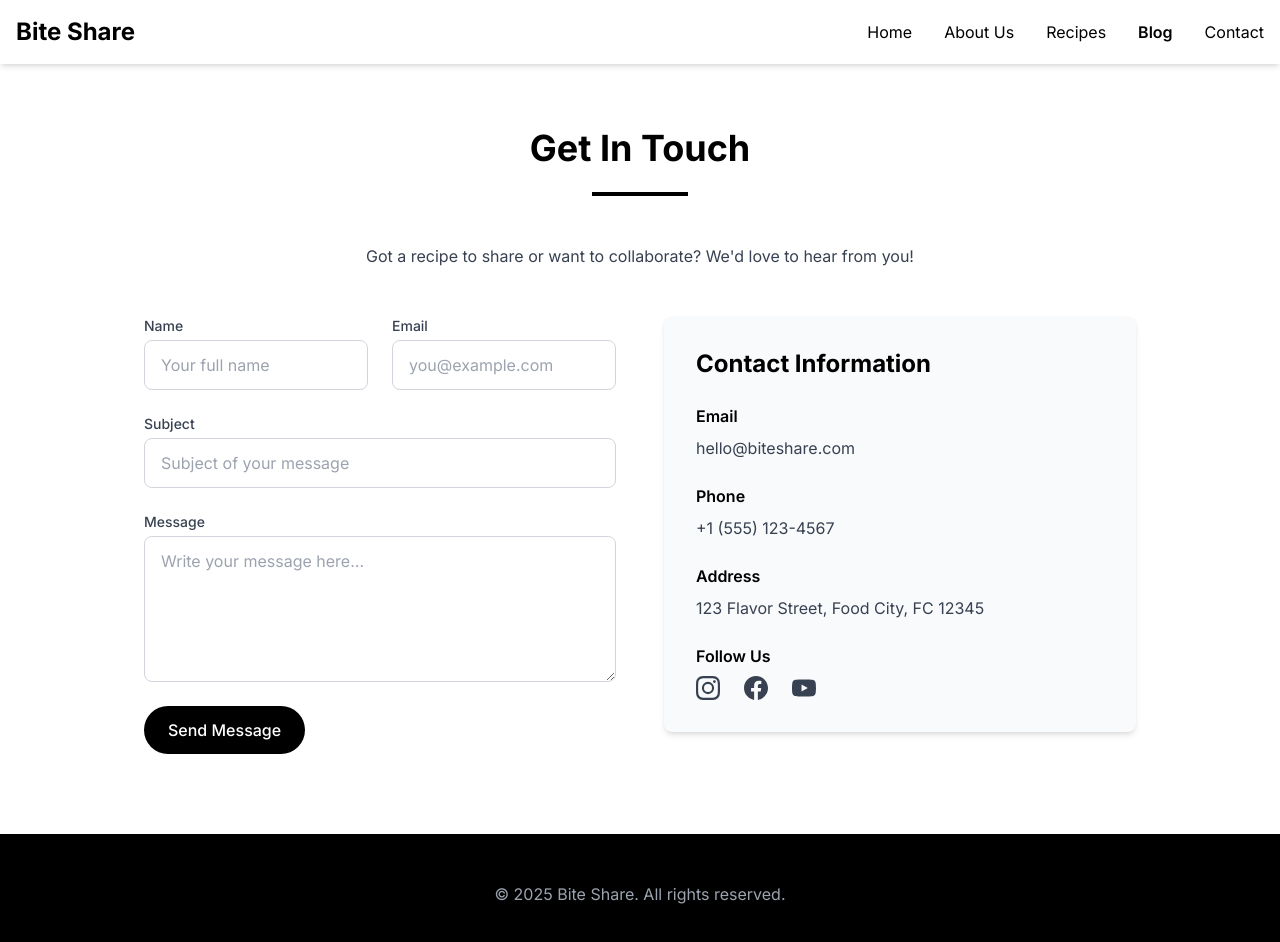
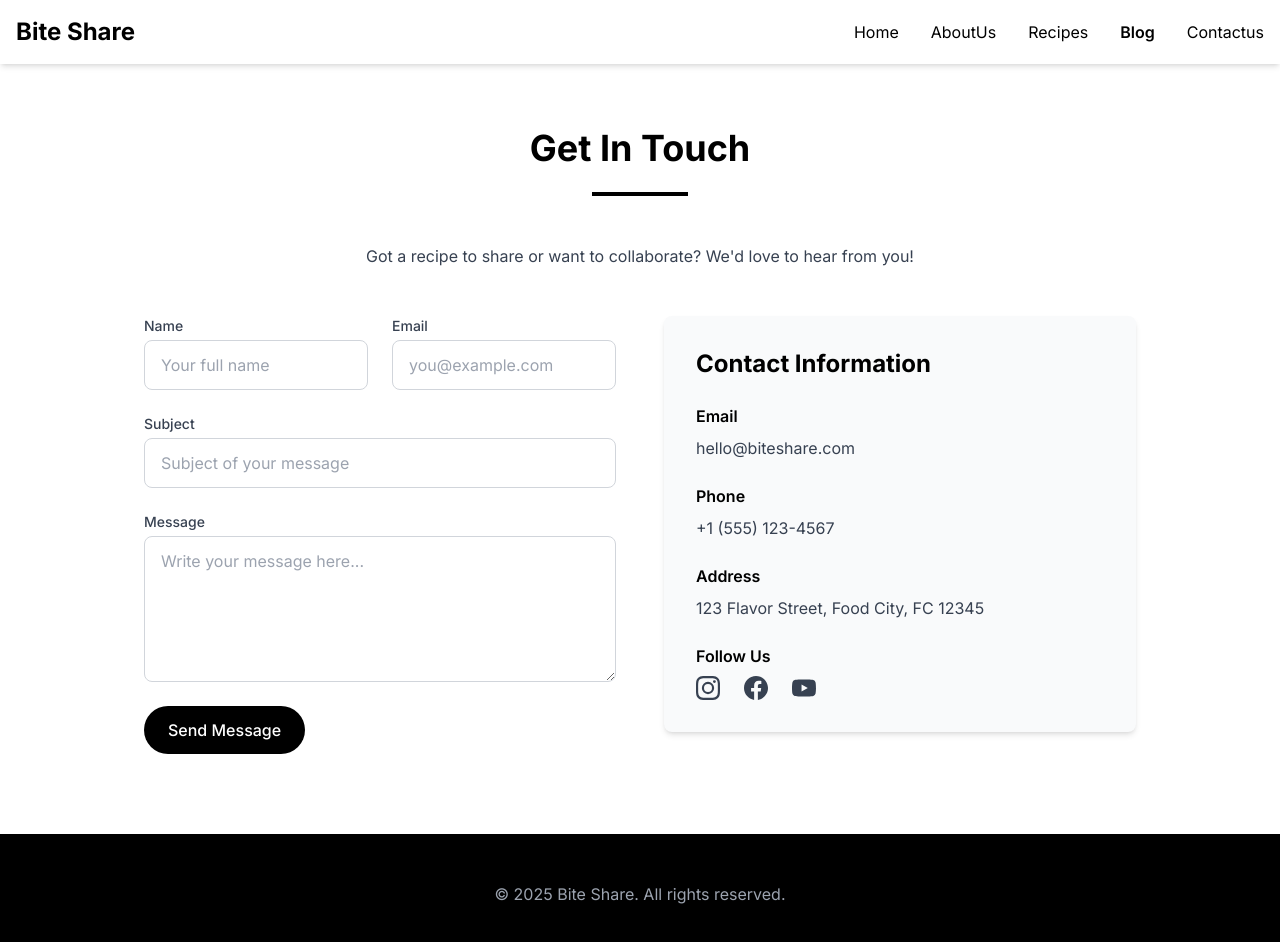
Before and after one commit to shifujee/biteshere, a plain HTML site: page contactus.html in a window 1280 px wide. Drawn offline with nearby package versions, Linux system fonts and the light colour scheme.

Commit message:
Update contactus.html

```diff
--- a/contactus.html
+++ b/contactus.html
@@ -37,10 +37,10 @@
       <nav class="hidden md:flex space-x-8">
            <nav class="hidden md:flex space-x-8">
               <a href="index.html" class="hover:text-gray-600 transition">Home</a>
-              <a href="about.html" class="hover:text-gray-600 transition">About Us</a>
+              <a href="about.html" class="hover:text-gray-600 transition">AboutUs</a>
               <a href="recipes.html" class="hover:text-gray-600 transition">Recipes</a>
               <a href="blog.html" class="font-semibold text-black">Blog</a>
-              <a href="contact.html" class="hover:text-gray-600 transition">Contact</a>
+              <a href="contact.html" class="hover:text-gray-600 transition">Contactus</a>
         </nav>
       <button id="mobile-menu-button" class="md:hidden text-black focus:outline-none" aria-label="Toggle menu">
         <svg class="w-6 h-6" fill="none" stroke="currentColor" stroke-width="2" stroke-linecap="round" stroke-linejoin="round" viewBox="0 0 24 24" >
@@ -52,10 +52,10 @@
     <div id="mobile-menu" class="hidden md:hidden bg-white shadow-md">
       <nav class="flex flex-col space-y-2 p-4">
         <a href="/" class="text-black font-medium hover:text-gray-600">Home</a>
-        <a href="/about" class="text-black font-medium hover:text-gray-600">About Us</a>
+        <a href="/about" class="text-black font-medium hover:text-gray-600">AboutUs</a>
         <a href="/recipes" class="text-black font-medium hover:text-gray-600">Recipes</a>
         <a href="/blog" class="text-black font-medium hover:text-gray-600">Blog</a>
-        <a href="/contact" class="text-black font-semibold">Contact</a>
+        <a href="/contact" class="text-black font-semibold">Contactus</a>
       </nav>
     </div>
   </header>
```
